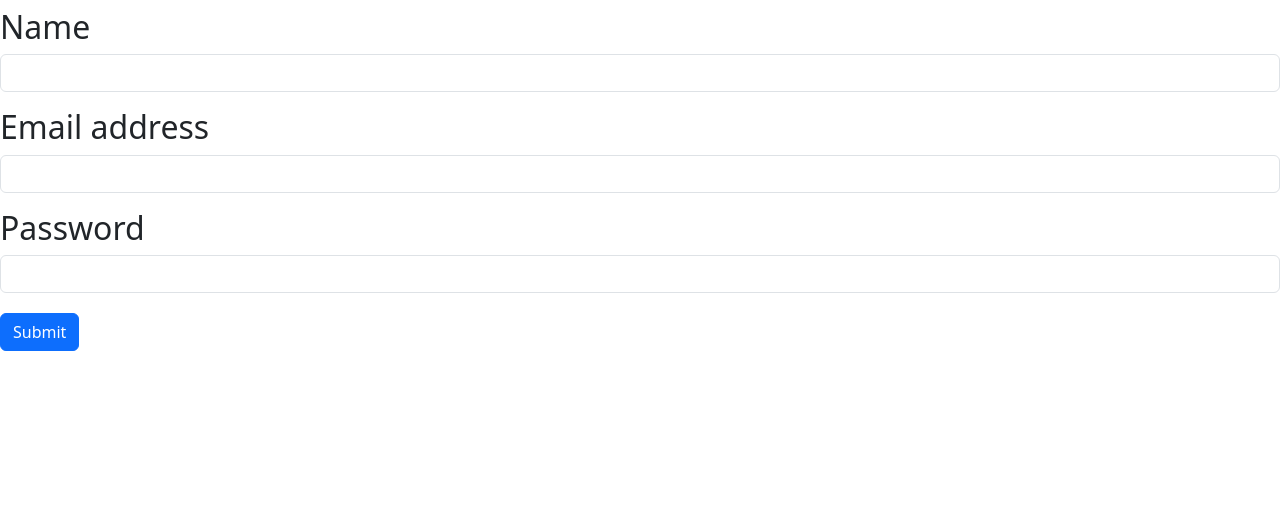
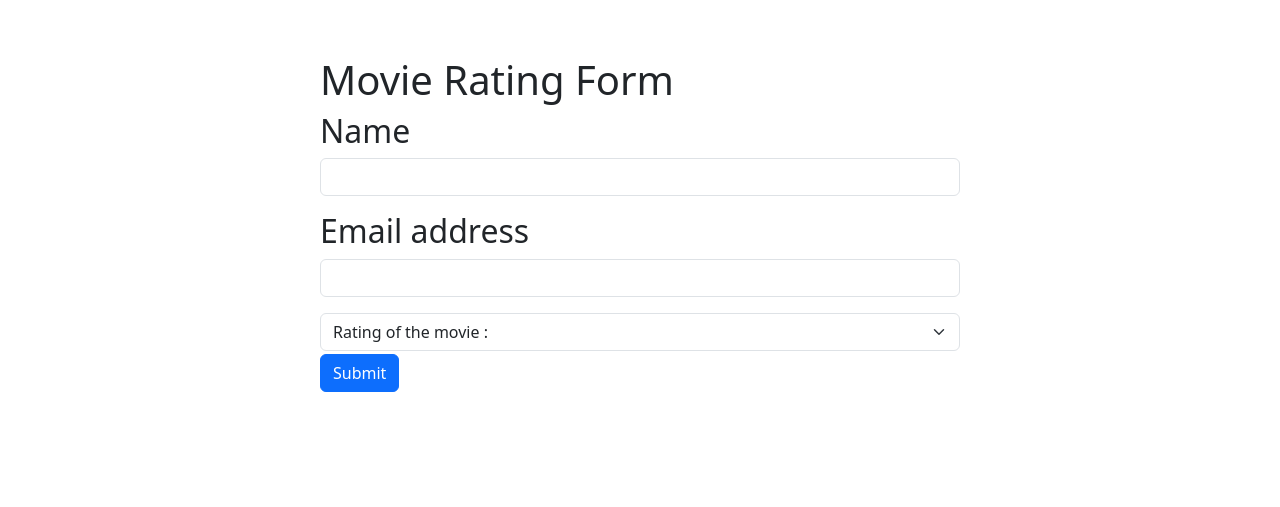
Before and after one commit to MAHRifat/Django_Course_Code, a Django app: page /from/ in a window 1280 px wide. Shown: the part 56-563 px from the top of the page. Run offline with Django 4.2, Linux system fonts and the light colour scheme.

Commit message:
Form using get method

```diff
--- a/fifth_project/fifth_project/first_app/templates/first/about.html
+++ b/fifth_project/fifth_project/first_app/templates/first/about.html
@@ -7,6 +7,6 @@
 
 <h3> Name : {{name}} </h3>
 <h3> Email : {{email}} </h3>
-<h3> Password : {{password}} </h3>
+<h3> select Rating : {{select}} </h3>
 
 {% endblock content2 %}
--- a/fifth_project/fifth_project/first_app/templates/first/from.html
+++ b/fifth_project/fifth_project/first_app/templates/first/from.html
@@ -1,7 +1,9 @@
 {% extends 'base.html' %}
 
 {% block content2 %}
-<form method="post" action="/about/">
+  <div style="width: 50% ;height: 500px; margin: auto" class="pt-5">
+    <h1> Movie Rating Form </h1>
+    <form method="get">
       {% csrf_token %}
         <div class="mb-3">
           <label for="exampleInputName" class="form-label">Name</label>
@@ -13,12 +15,15 @@
           <input type="email" class="form-control" id="exampleInputEmail1" aria-describedby="emailHelp" name = "useremail">
 
         </div>
-    <div class="mb-3">
-      <label for="exampleInputPassword1" class="form-label">Password</label>
-      <input type="password" class="form-control" id="exampleInputPassword1" name = "userpassword">
-    </div>
+        <select class="form-select" aria-label="Default select example" name="select">
+          <option selected>Rating of the movie :</option>
+          <option value="1">1</option>
+          <option value="2">2</option>
+          <option value="3">3</option>
+          <option value="4">4</option>
+          <option value="5">5</option>
+        </select>
         <button type="submit" class="btn btn-primary">Submit</button>
       </form>
-
-
+  </div>
 {% endblock content2 %}
--- a/fifth_project/fifth_project/first_app/views.py
+++ b/fifth_project/fifth_project/first_app/views.py
@@ -9,8 +9,8 @@ def about(request):
     if request.method == 'POST':
         name = request.POST.get('username')
         email = request.POST.get('useremail')
-        password = request.POST.get('userpassword')
-        return render(request, './first/about.html', {'name': name,'email': email,'passwoed': password})
+        select = request.POST.get('select')
+        return render(request, './first/about.html', {'name': name,'email': email,'select': select})
     else:
         return render(request, './first/about.html')
 
```
Lines whose indentation alone changed are shown as unchanged.
